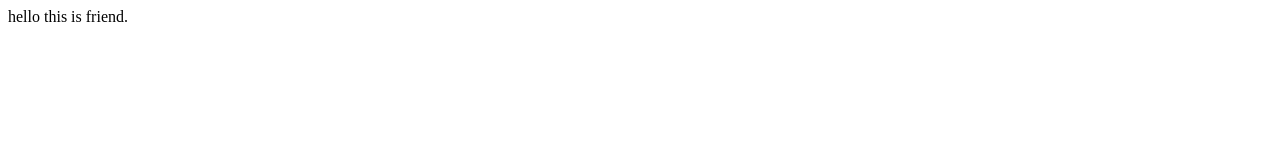
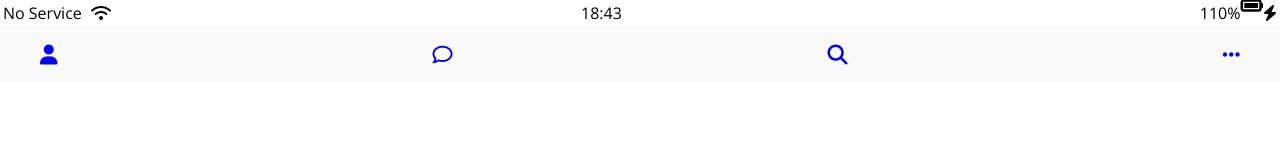
Before and after one commit to cmnbv12/kokoa-clone-2020, a plain HTML site: page friends.html in a window 1280 px wide. Drawn offline with nearby package versions, Linux system fonts and the light colour scheme.

Commit message:
Done nav CSS

```diff
--- /dev/null
+++ b/css/components/nav-bar.css
@@ -0,0 +1,10 @@
+.nav {
+    background-color: #f9f9fa;
+    padding: 20px 40px;
+
+}
+
+.nav__list {
+    display: flex;
+    justify-content: space-between;
+}
--- a/css/styles.css
+++ b/css/styles.css
@@ -5,6 +5,7 @@
 
 /* components */
 @import "components/status-bar.css";
+@import "components/nav-bar.css";
 
 /* screens */
 @import "screens/login.css";
--- a/friends.html
+++ b/friends.html
@@ -1 +1,55 @@
-hello this is friend.
+<!DOCTYPE html>
+<html lang="kr">
+    <head>
+        <link rel="stylesheet" href="css/styles.css" />
+        <meta charset="UTF-8" />
+        <meta name="viewpoint" content="width=device-width, initial-scale=1.0" />
+        <title>Welcome to Kokoa Talk</title>
+    </head>
+    <body>
+        <div class="status-bar">
+            <div class="status-bar__column">
+                <span>No Service</span>
+                <i class="fas fa-wifi"></i>
+                <!-- To Do: Wifi Icon -->
+            </div>
+            <div class="status-bar__column">
+                <span>18:43</span>
+            </div>
+            <div class="status-bar__column"></div>
+            <span>110%</span>
+            <i class="fas fa-battery-full fa-lg"></i>
+            <i class="fas fa-bolt"></i>
+            <!-- Battery Icon -->
+            <!-- Lightning Icon -->
+            </div>
+
+            <nav class="nav">
+                <ul class="nav__list">
+                  <li class="nav__btn">
+                    <a class="nav__link" href="friends.html"
+                      ><i class="fas fa-user fa-lg"></i
+                    ></a>
+                  </li>
+                  <li class="nav__btn">
+                    <a class="nav__link" href="#"><i class="far fa-comment fa-lg"></i></a>
+                  </li>
+                  <li class="nav__btn">
+                    <a class="nav__link" href="#"><i class="fas fa-search fa-lg"></i></a>
+                  </li>
+                  <li class="nav__btn">
+                    <a class="nav__link" href="#"
+                      ><i class="fas fa-ellipsis-h fa-lg"></i
+                    ></a>
+                  </li>
+                </ul>
+              </nav>
+
+
+
+        </div>
+        <script src="https://kit.fontawesome.com/999db915ff.js" crossorigin="anonymous">
+
+        </script>
+    </body>
+</html>
```
